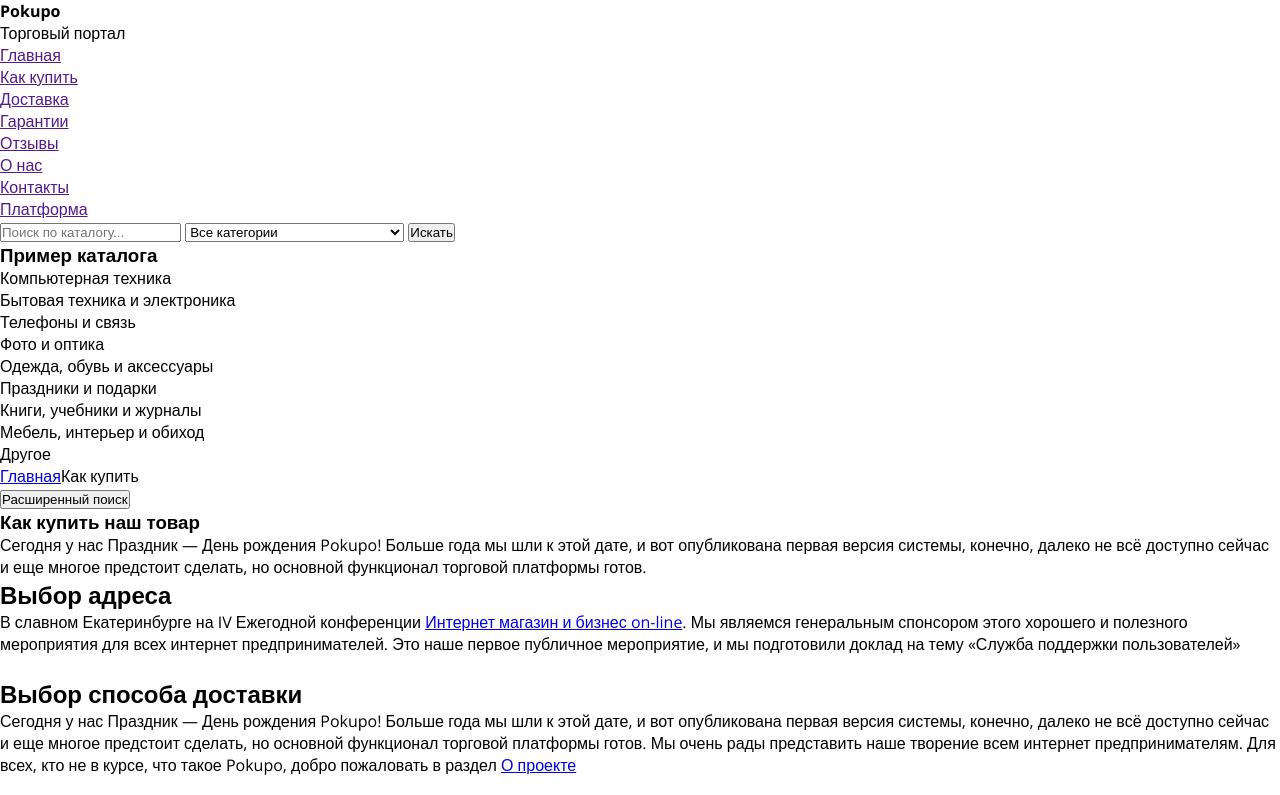
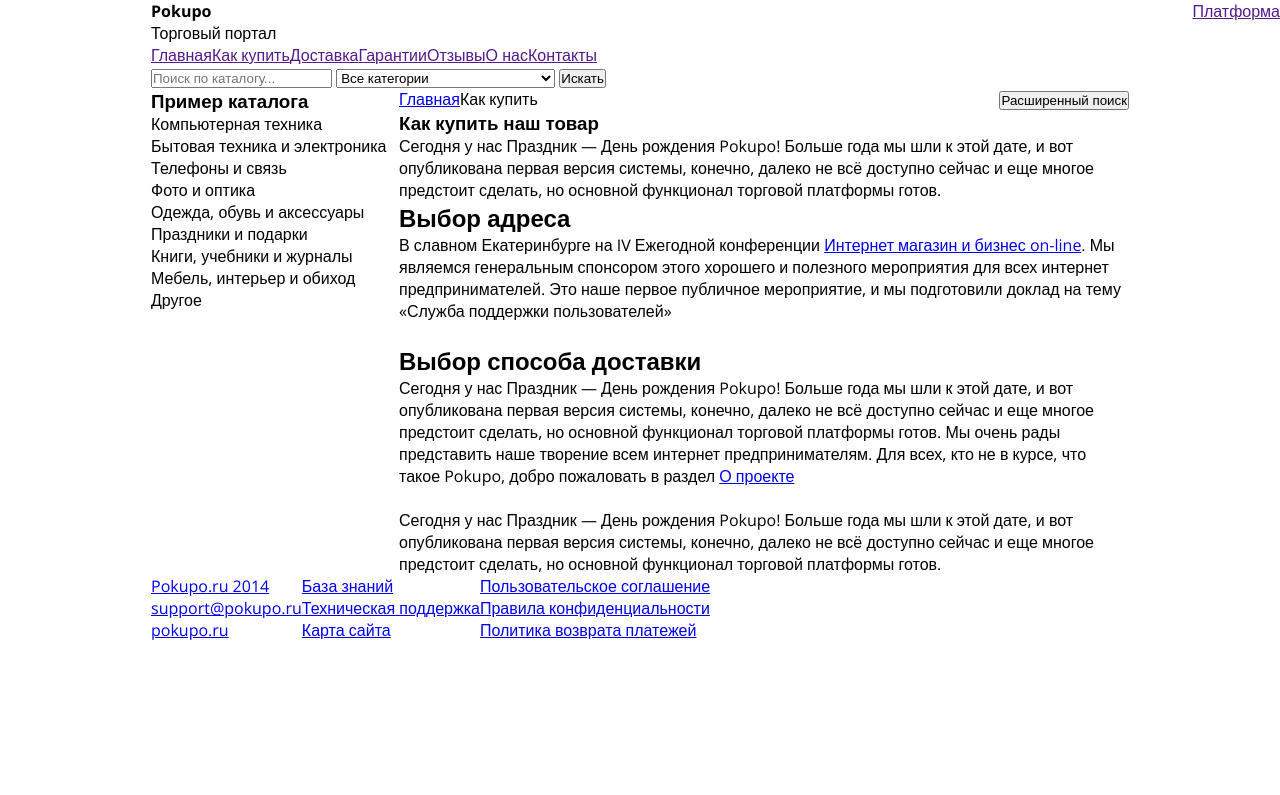
Before and after one commit to Aksnv/pokupo_shop_content, a plain HTML site: page pages/how-to-buy.html in a window 1280 px wide. Shown: the top 795 px of the page. Drawn offline with nearby package versions, Linux system fonts and the light colour scheme.

Commit message:
ПОдготовлена сетка для страницы Как купить

```diff
--- a/pages/how-to-buy.html
+++ b/pages/how-to-buy.html
@@ -34,8 +34,8 @@
         <strong>Pokupo</strong>
         <p>Торговый портал</p>
       </div>
+      <div class="page-header__cart"></div>
       <div class="page-header__login"></div>
-      <div class="page-header__cart"></div>
       <nav class="page-header__menu">
         <ul>
           <li><a href="">Главная</a></li>
@@ -97,7 +97,7 @@
         <section class="page-content__advanced-search">
           <button>Расширенный поиск</button>
         </section>
-        <article>
+        <article class="page-content__article">
           <h1>Как купить наш товар</h1>
           <p>Сегодня у нас Праздник — День рождения Pokupo! Больше года мы шли к этой дате, и вот опубликована первая версия системы, конечно, далеко не всё доступно сейчас и еще многое предстоит сделать, но основной функционал торговой платформы готов.</p>
           <h2>Выбор адреса</h2>
--- a/styles/styles.css
+++ b/styles/styles.css
@@ -7,3 +7,85 @@
 body {
   font-family: "Open Sans", sans-serif;
 }
+
+ul {
+  list-style-type: none;
+}
+
+.container {
+  width: 978px;
+  margin: 0 auto;
+}
+
+/* Page header */
+
+.page-header__logo,
+.page-header__header {
+  float: left;
+}
+
+.page-header__cart,
+.page-header__login {
+  float: right;
+}
+
+.page-header__menu {
+  clear: both;
+}
+
+.page-header__menu li {
+  float: left;
+}
+
+.page-header__platform {
+  position: absolute;
+  top: 0;
+  right: 0;
+}
+
+/* Page search */
+
+.page-search {
+  clear: both;
+}
+
+/* Page content */
+
+.page-content__left-column,
+.page-content__right-column {
+  float: left;
+}
+
+.page-content__left-column {
+  width: 248px;
+}
+
+.page-content__right-column {
+  width: 730px;
+}
+
+.page-content__breadcrumbs {
+  float: left;
+}
+
+.page-content__advanced-search {
+  float: right;
+}
+
+.page-content__article {
+  clear: both;
+}
+
+/* Page footer */
+
+.page-footer {
+  clear: both;
+}
+
+.page-footer__column {
+  float: left;
+}
+
+.page-footer__payment-systems {
+  clear: both;
+}
```
